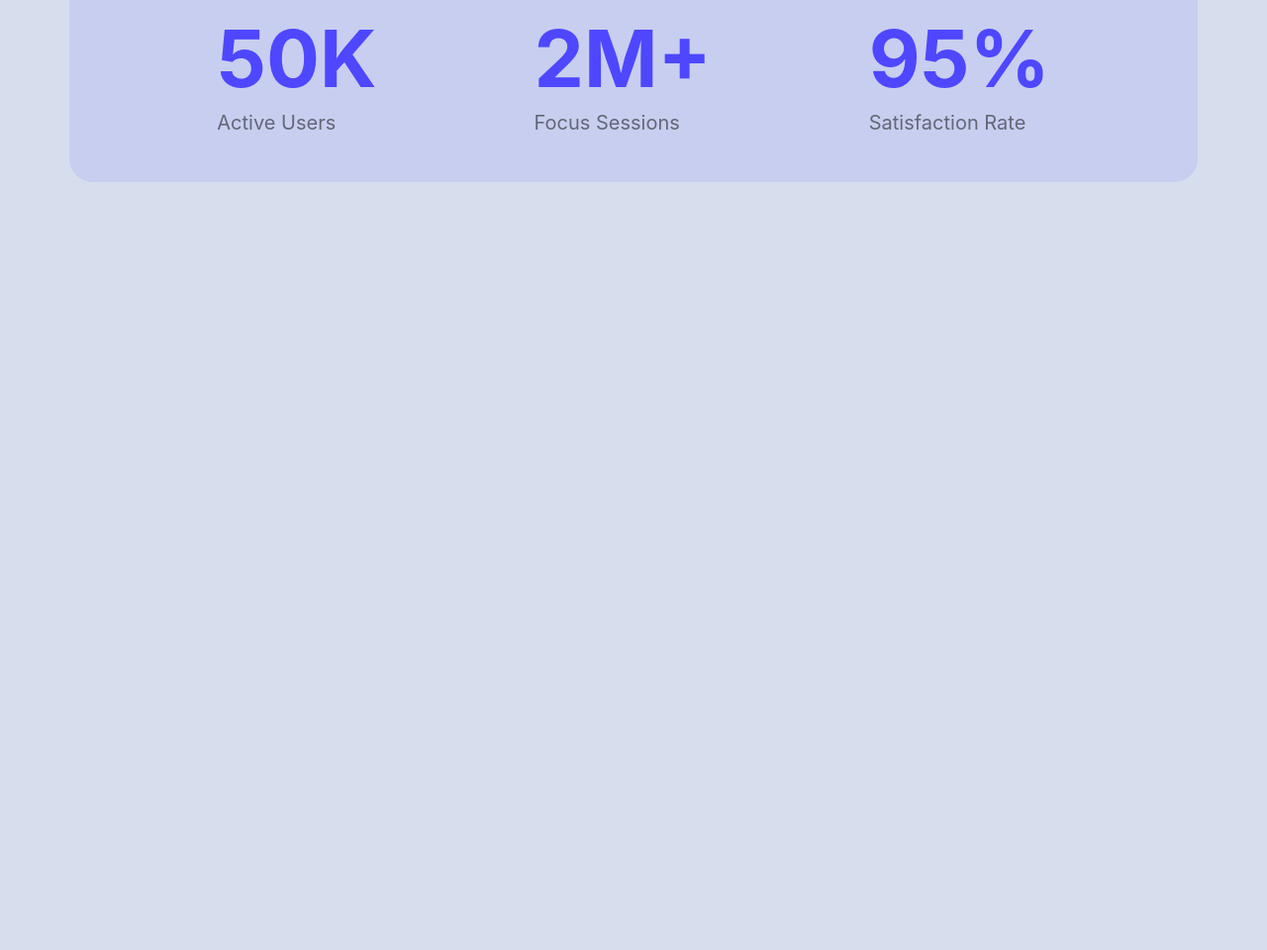
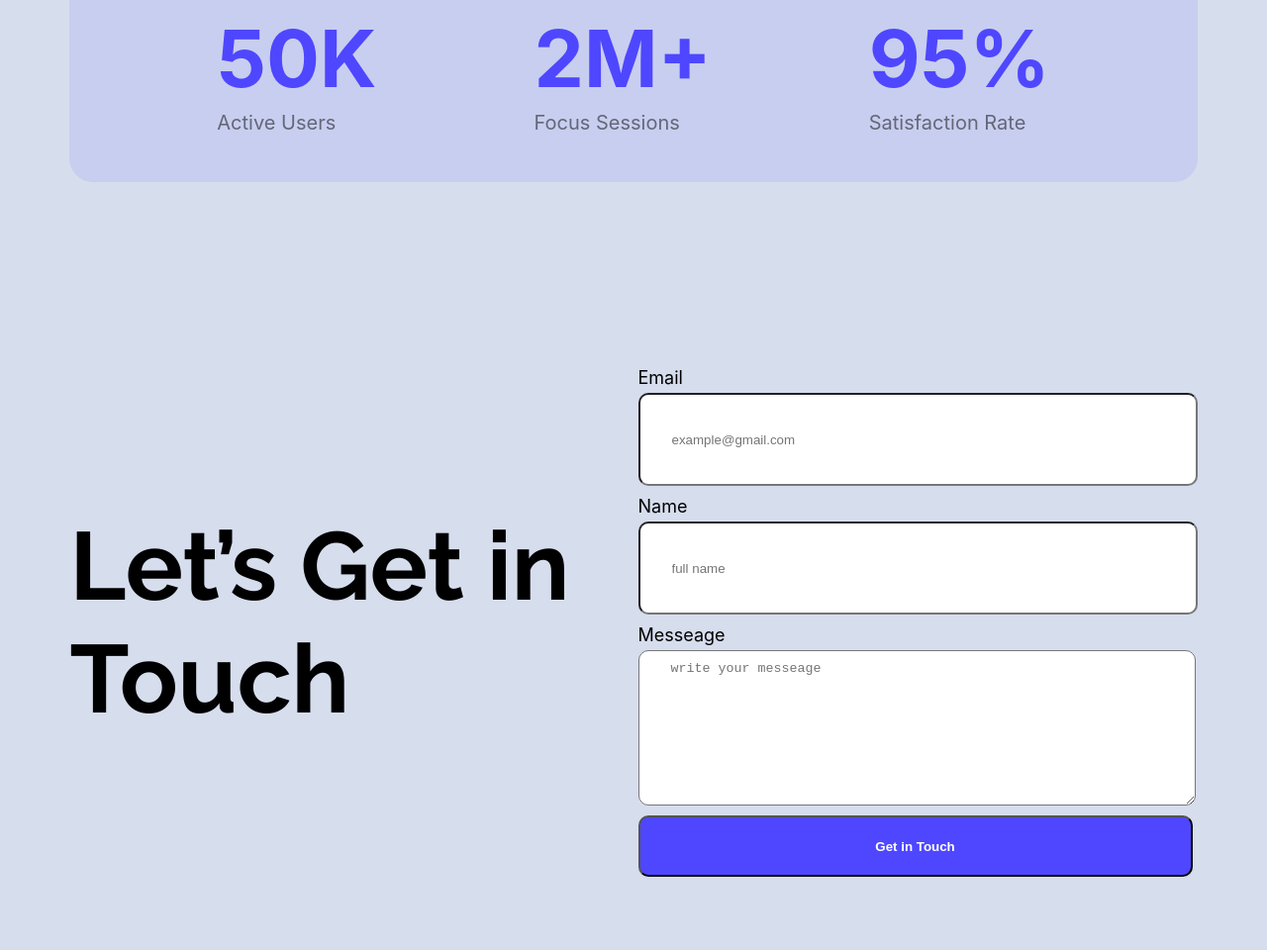
Before and after one commit to itrazib/first-assignment, a plain HTML site: page index.html in a window 1280 px wide. Shown: the part 1388-2348 px from the top of the page at 99% size. Before the commit the page ends 1688 px from the top, so only its background shows below. Drawn offline with Linux system fonts and the light colour scheme; a web font is replaced by a local one.

Commit message:
added touch section

```diff
--- a/index.html
+++ b/index.html
@@ -52,6 +52,24 @@
                  </div>
              </div>
         </section>
+        <section class="touch-section">
+            <div class="touch-section-flex">
+                <div class="touch-section-left raleway-normal">
+                    <h2 class="touch-section-title">Let’s Get in Touch</h2>
+                    </div>
+                    <div class="touch-section-right inter-normal">
+                        <form action="">
+                            <label class="touch-section-right-label" for="email">Email</label>
+                            <input class="touch-section-right-input" type="text" name="" id="" placeholder="example@gmail.com">
+                            <label  class="touch-section-right-label" for="name">Name</label>
+                            <input class="touch-section-right-input" type="text" name="" id="" placeholder="full name">
+                            <label  class="touch-section-right-label" for="messeage">Messeage</label>
+                            <textarea class="touch-section-right-message" name="" id="" placeholder="write your messeage"></textarea>
+                            <input class="touch-section-right-button color-2" type="submit" value="Get in Touch">
+                        </form>
+                    </div>
+            </div>
+        </section>
     </main>
 </body>
 </html>
```
